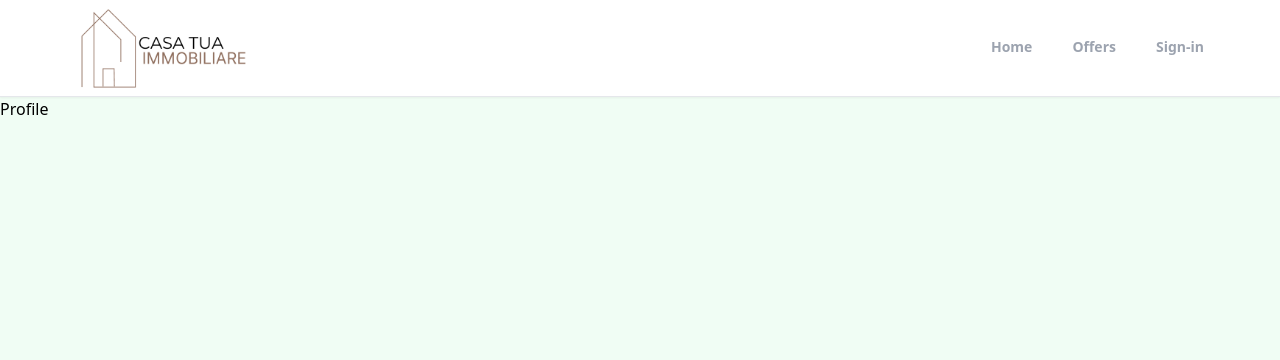
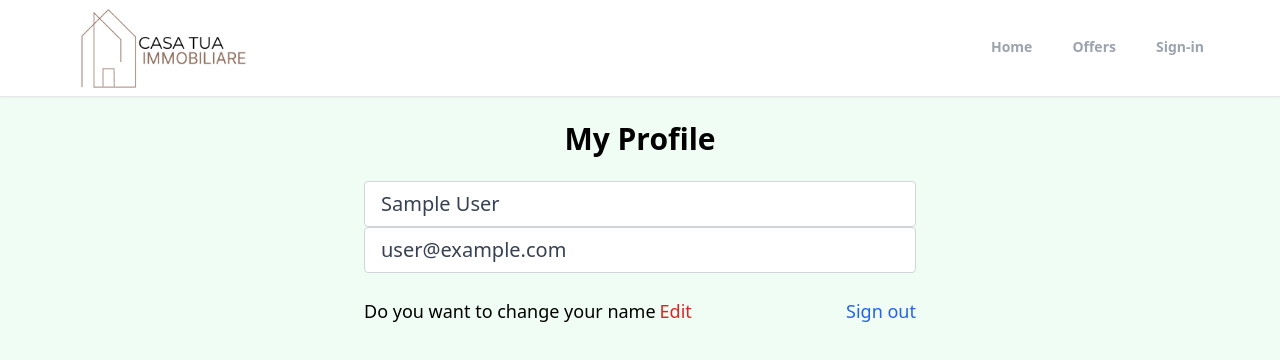
Before and after one commit to MikkoGuevarra/casa-tua, a React (Create React App) app: page /profile in a window 1280 px wide. Shown: the top 360 px of the page. Built offline with nearby package versions, Linux system fonts and the light colour scheme; no server answers; sample sign-in values are in the browser's storage.

Commit message:
created private route

```diff
--- a/src/App.js
+++ b/src/App.js
@@ -8,7 +8,9 @@
 import SignUp from "pages/SignUp";
 import ForgotPassword from "pages/ForgotPassword";
 import Offers from "pages/Offers";
+import PrivateRoute from "components/PrivateRoute";
 import Header from "components/Header";
+
 
 function App() {
   return (
@@ -17,7 +19,9 @@
         <Header />
         <Routes>
           <Route path="/" element={<Home />} />
-          <Route path="/profile" element={<Profile />} />
+          <Route path="/profile" element={<PrivateRoute />}>
+            <Route path="/profile" element={<Profile />} />
+          </Route>
           <Route path="/sign-in" element={<SignIn />} />
           <Route path="/sign-up" element={<SignUp />} />
           <Route path="/forgot-password" element={<ForgotPassword />} />
--- /dev/null
+++ b/src/components/PrivateRoute.jsx
@@ -0,0 +1,10 @@
+import { Outlet, Navigate } from "react-router-dom";
+import { useAuthStatus } from "hooks/useAuthStatus";
+import Spinner from "./Spinner";
+export default function PrivateRoute() {
+  const { loggedIn, checkingStatus } = useAuthStatus();
+  if (checkingStatus) {
+    return <Spinner />;
+  }
+  return loggedIn ? <Outlet /> : <Navigate to="/sign-in" />;
+}
--- /dev/null
+++ b/src/components/Spinner.jsx
@@ -0,0 +1,10 @@
+import spinner from "images/spinner2.svg";
+export default function Spinner() {
+  return (
+    <div className="bg-black bg-opacity-50 flex items-center justify-center fixed left-0 right-0 bottom-0 top-0 z-50">
+      <div>
+        <img src={spinner} alt="Loading..." className="h-24" />
+      </div>
+    </div>
+  );
+}
--- /dev/null
+++ b/src/hooks/useAuthStatus.jsx
@@ -0,0 +1,20 @@
+import { useEffect, useState } from "react";
+import { onAuthStateChanged } from "firebase/auth";
+import { auth } from "lib/firebase";
+
+export function useAuthStatus() {
+  const [loggedIn, setLoggedIn] = useState(false);
+  const [checkingStatus, setCheckingStatus] = useState(true);
+
+  useEffect(() => {
+
+    console.log(auth);
+    onAuthStateChanged(auth, (user) => {
+      if (user) {
+        setLoggedIn(true);
+      }
+      setCheckingStatus(false);
+    });
+  }, []);
+  return { loggedIn, checkingStatus };
+}
--- a/src/pages/Profile.jsx
+++ b/src/pages/Profile.jsx
@@ -1,7 +1,53 @@
-import React from 'react'
+import React, { useState } from "react";
+import { auth } from "lib/firebase";
+import { Link, useNavigate } from "react-router-dom";
 
 export default function Profile() {
+
+  const [formData, setFormData] = useState( {
+    name: auth.currentUser.displayName,
+    email: auth.currentUser.email,
+  });
+  const navigate = useNavigate();
+  const {name, email} =  formData;
+  function onLogout() {
+    auth.signOut();
+    navigate("/");
+  }
   return (
-    <div>Profile</div>
-  )
+    <>
+      <section className="max-w-6xl mx-auto flex justify-center items-center flex-col">
+        <h1 className="text-3xl text-center mt-6 font-bold">My Profile</h1>
+        <div className="w-full md:w-[50%] mt-6 px-3">
+          <form>
+            <input
+              type="text"
+              id="name"
+              value={name}
+              disabled
+              className="w-full px-4 py-2 text-xl text-gray-700 bg-white border border-gray-300 rounded transition ease-in-out b-"
+            />
+
+            <input
+              type="email"
+              id="email"
+              value={email}
+              disabled
+              className="mb-6 w-full px-4 py-2 text-xl text-gray-700 bg-white border border-gray-300 rounded transition ease-in-out"
+            />
+
+            <div className="flex justify-between whitespace text-sm sm:text-lg">
+              <p className="flex items-center mb-6">
+                Do you want to change your name
+                <span className="text-red-600 hover:text-red-700 transition ease-in-out duration-200 ml-1 cursor-pointer">
+                  Edit
+                </span>
+              </p>
+              <p onClick={onLogout} className="text-blue-600 hover:text-blue-800 transition duration-200 ease-in-out cursor-pointer">Sign out</p>
+            </div>
+          </form>
+        </div>
+      </section>
+    </>
+  );
 }
```
Also changed, not shown: src/images/spinner.svg (added), src/images/spinner2.svg (added).
